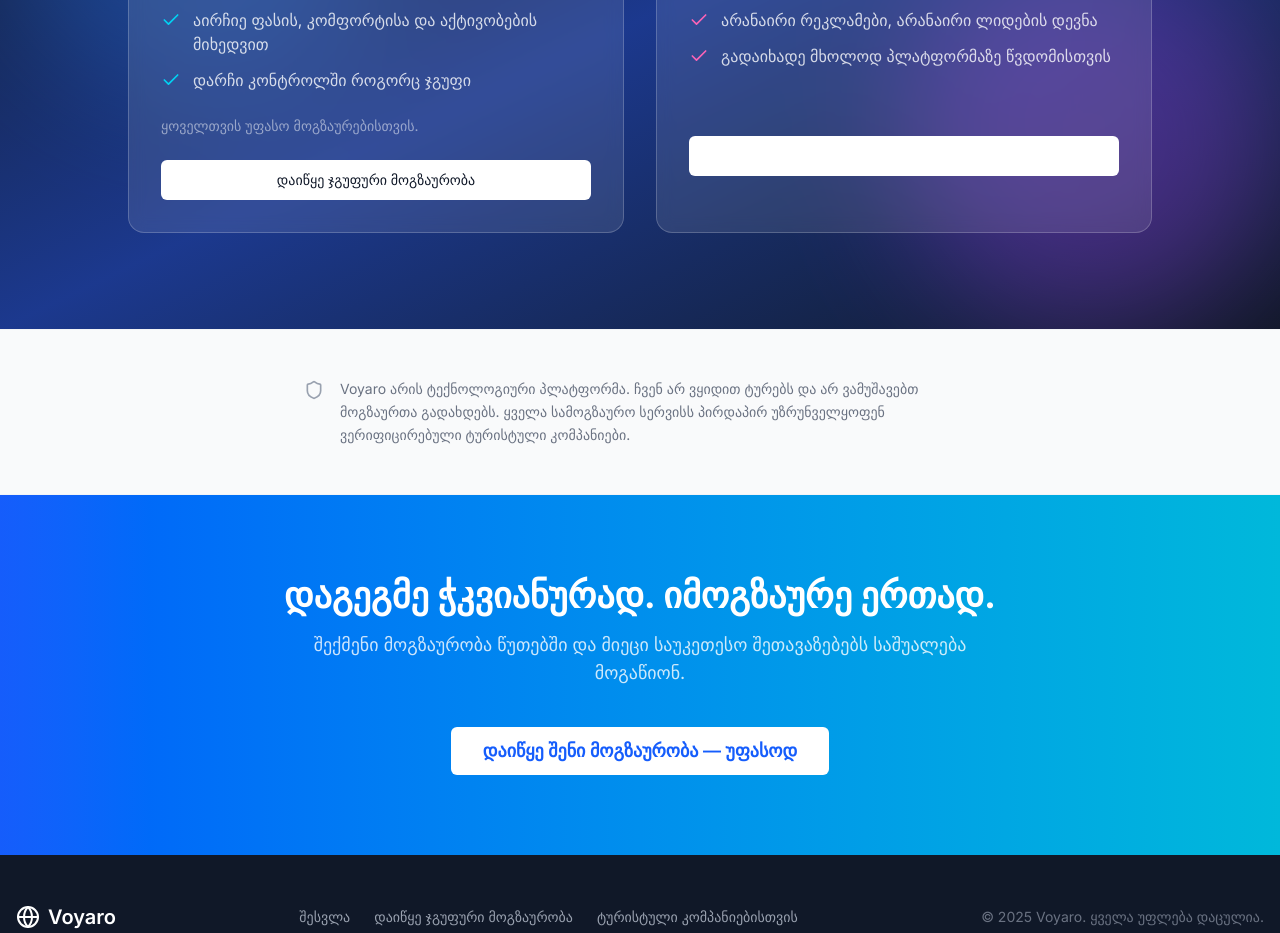
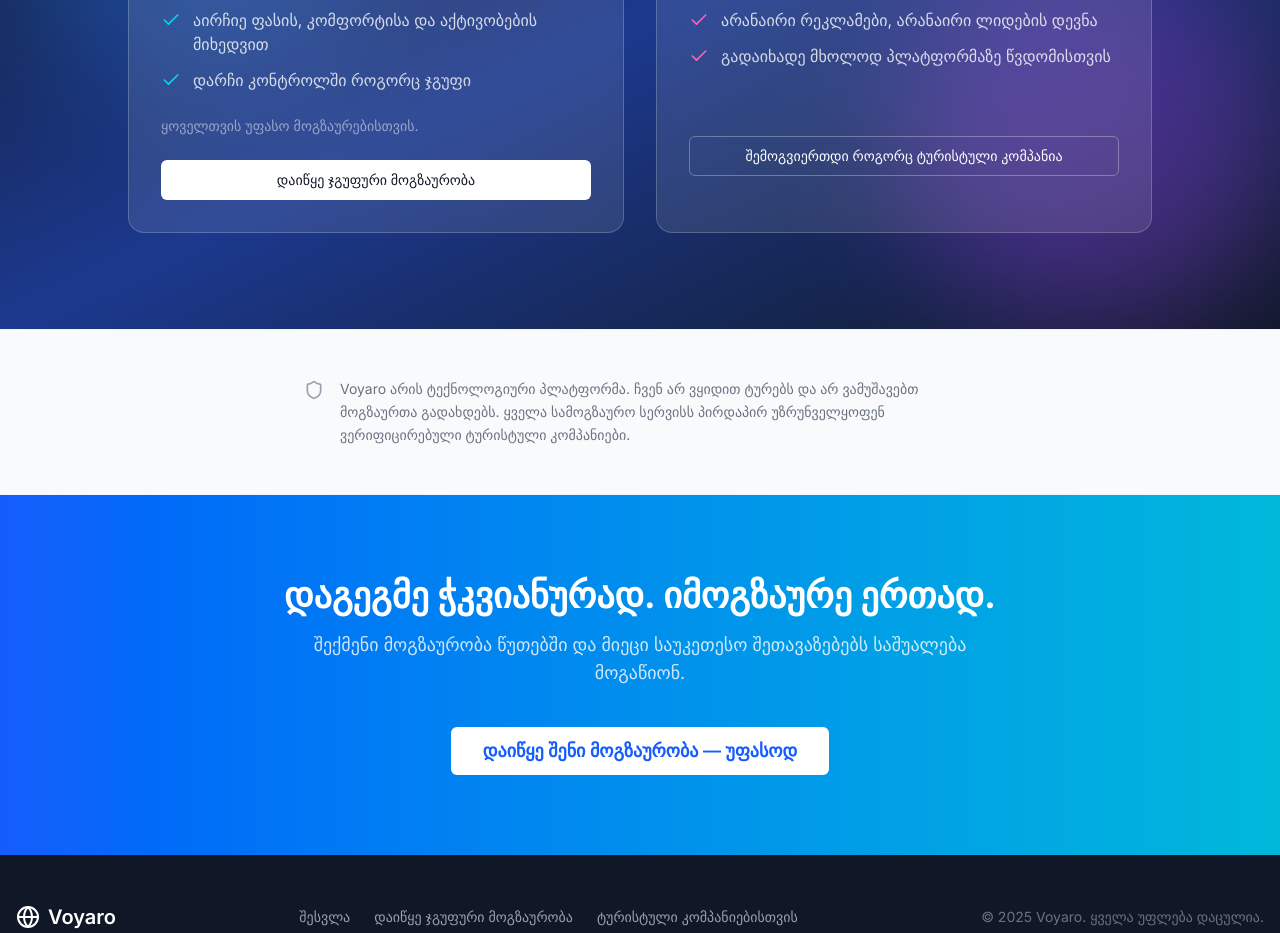
Before and after one commit to nikagabedava1-beep/voyaro, a Next.js app in the folder voyaro-web/: page / in a window 1280 px wide. Shown: the part 2440-3373 px from the top of the page. Built offline with nearby package versions, Linux system fonts and the light colour scheme; no server answers.

Commit message:
Fix invisible button text in For Tour Companies section

```diff
--- a/voyaro-web/src/app/page.tsx
+++ b/voyaro-web/src/app/page.tsx
@@ -271,7 +271,7 @@ export default function LandingPage() {
               </ul>
               <div className="mb-6 h-5"></div>
               <Link href="/register/company">
-                <Button variant="outline" className="w-full border-white/30 text-white hover:bg-white/10">{translate(t.landing.joinAsCompany)}</Button>
+                <Button className="w-full bg-transparent border border-white/30 text-white hover:bg-white/10">{translate(t.landing.joinAsCompany)}</Button>
               </Link>
             </div>
           </div>
```
